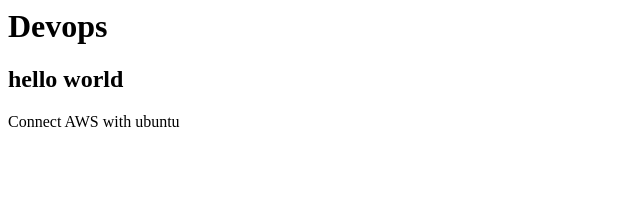
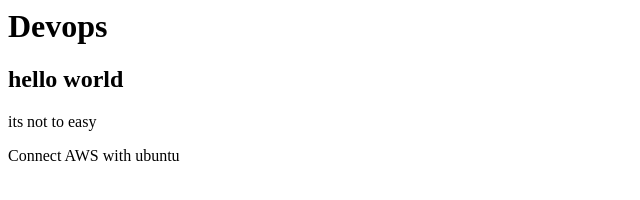
Before and after one commit to ChellamSirJi/repo, a plain HTML site: page index.html in a window 1280 px wide. Shown: the whole page, without its empty margins (0-640 px from the left). Drawn offline with Linux system fonts and the light colour scheme.

Commit message:
Changes made in html file

```diff
--- a/index.html
+++ b/index.html
@@ -3,6 +3,7 @@
 <title>Create an HTML File</title>
 <h1>Devops</h1>
 <h2>hello world</h2>
+<p>its not to easy</p>
 <p>Connect AWS with ubuntu</p>
 </body>
 </html>
```
